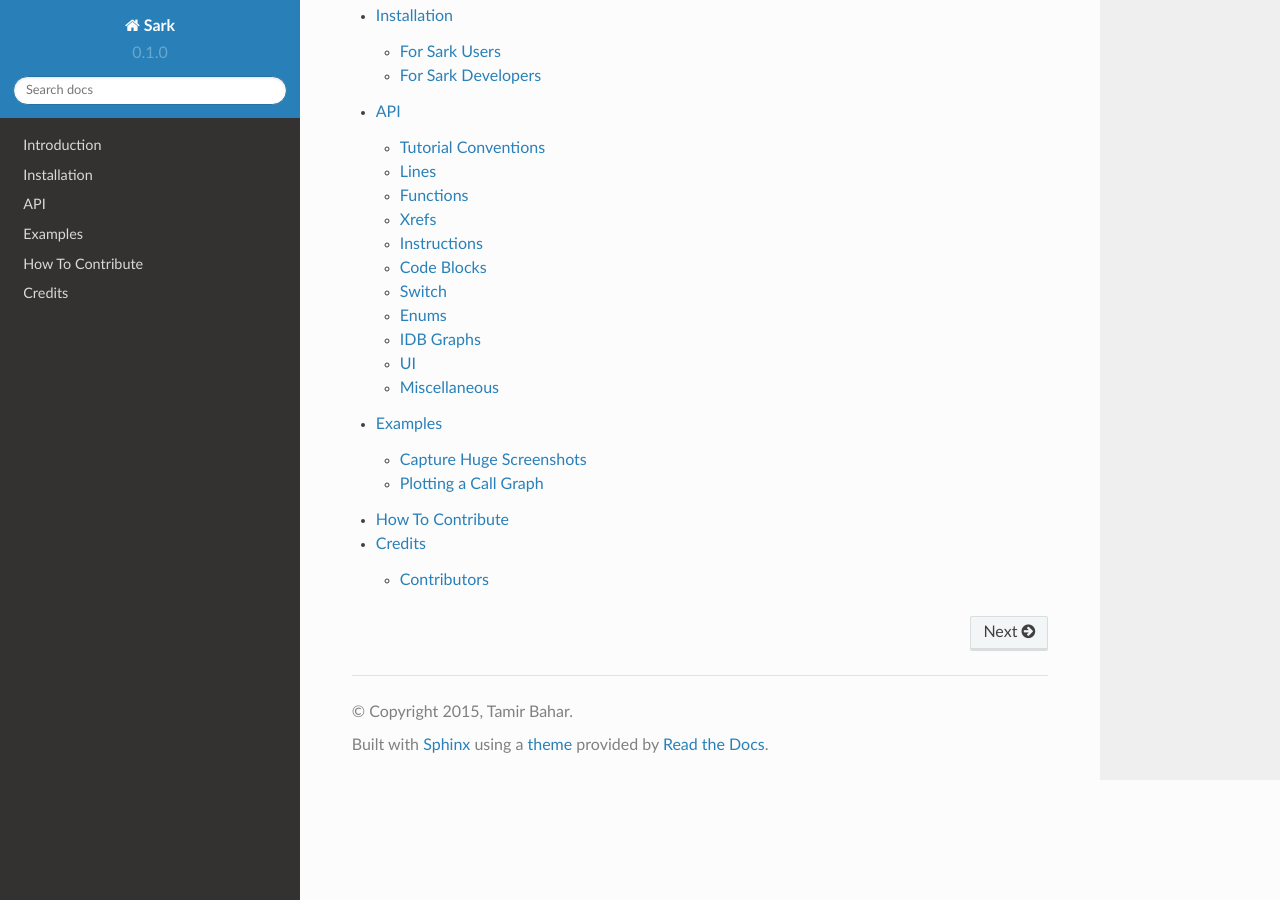
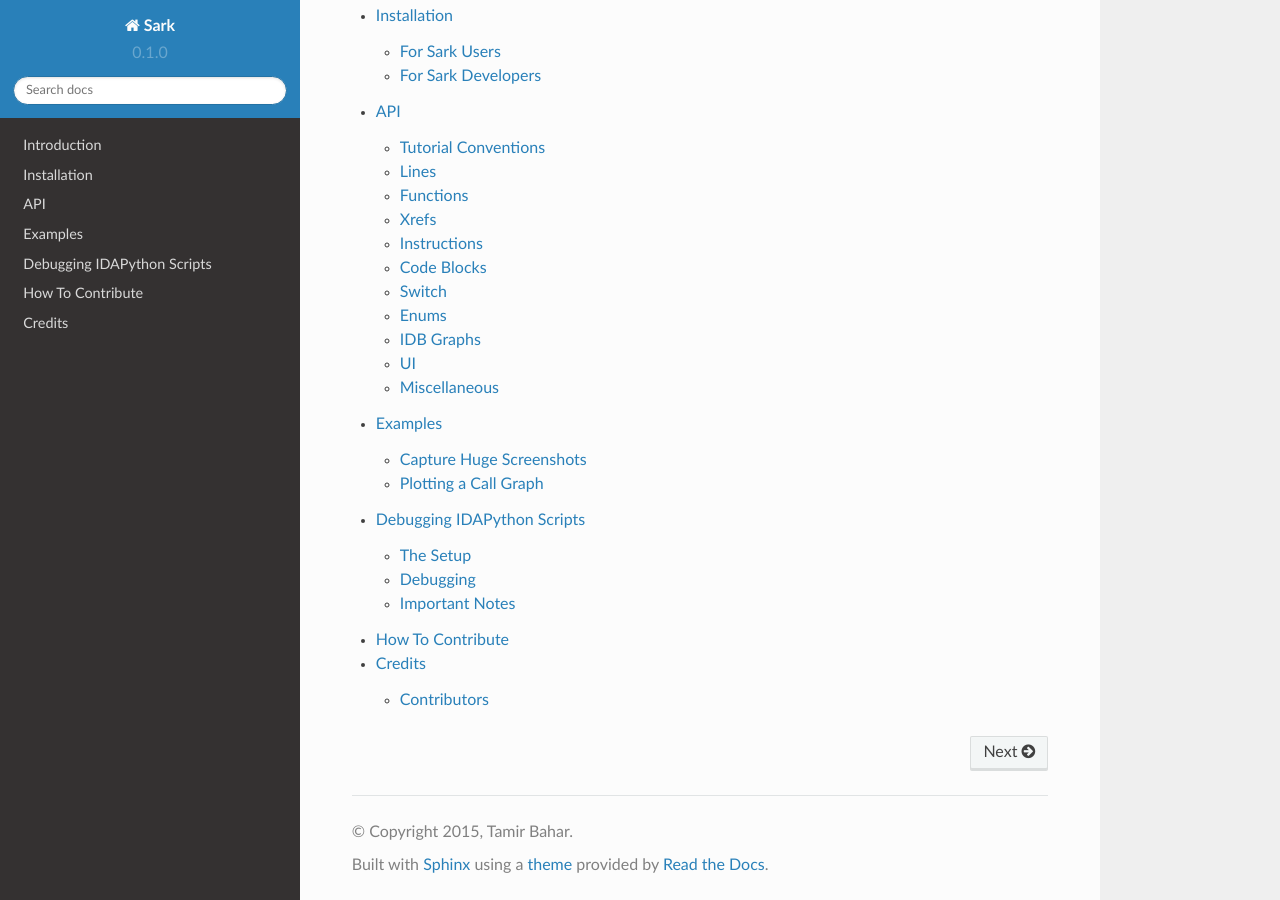
Before and after one commit to tmr232/Sark, a Sphinx documentation site: the page built from docs/index.rst, in a window 1280 px wide and 900 px high, scrolled down 1686 px. Built offline with Sphinx 7.4.7 and the Read the Docs theme 2.0.0, drawn with Linux system fonts in a browser that asks for light colours; some of the changed lines change nothing that is shown.

Commit message:
Added an IDAPython debugging mini-tutorial.

```diff
--- /dev/null
+++ b/docs/debugging.rst
@@ -0,0 +1,104 @@
+Debugging IDAPython Scripts
+===========================
+
+While IDAPython is extremely useful, it can be a bit of a hassle to debug IDA Pro plugins.
+This tutorial will give get you started on debugging IDAPython scripts and plugins
+using Python Tools for Visual Studio.
+
+
+The Setup
+---------
+
+For this tutorial, we will be using the following software:
+
+#. `IDA Pro 6.8`_
+#. `Visual Studio Community 2013`_
+#. `Python Tools for Visual Studio 2.1`_, documentation can be found `here <https://github.com/Microsoft/PTVS/wiki>`_.
+
+And an IDA Plugin:
+
+.. code:: python
+
+    import idaapi
+    import ptvsd
+
+    try:
+        # Enable the debugger. Raises exception if called more than once.
+        ptvsd.enable_attach(secret="IDA")
+    except:
+        pass
+
+
+    def raise_exception():
+        raise RuntimeError("Plugin raised an exception to demonstrate debugging.")
+
+
+    def uses_existing_breakpoint():
+        # Set a breakpoint here for the debugger to catch.
+        pass
+
+
+    class DebugPlugin(idaapi.plugin_t):
+        flags = idaapi.PLUGIN_PROC
+        comment = "Debugging Sampler"
+        help = "Debugging Sampler"
+        wanted_name = "Debugging Sampler"
+        wanted_hotkey = ""
+
+        def init(self):
+            idaapi.add_hotkey("Shift+D,1", raise_exception)
+            idaapi.add_hotkey("Shift+D,2", uses_existing_breakpoint)
+            return idaapi.PLUGIN_KEEP
+
+        def term(self):
+            pass
+
+        def run(self, arg):
+            pass
+
+
+    def PLUGIN_ENTRY():
+        return DebugPlugin()
+
+
+Debugging
+---------
+
+#. Write the plugin code into a ``debug_plugin.py`` in IDA's plugins directory.
+#. Start IDA and load an IDB
+#. In Visual Studio (with the plugin file open), use ``DEBUG->Attack to process``
+
+    .. image:: media/debugging/debugging_menu.PNG
+
+
+#. In the dialog, select ``idaq.exe`` and click ``Attach``
+
+    .. image:: media/debugging/attach_dialog.PNG
+
+
+#. We are now attached, but before any breakpoints can take effect, you need to break into the code.
+   To do this, use the ``Shift+D,1`` hotkey to raise an exception in the plugin.
+   If all went well, you will see this popup in VS:
+
+    .. image:: media/debugging/break.PNG
+
+
+#. Click break, and have fun debugging. Once you resume execution, all the breakpoints you set will
+   take effect. Set a breakpoint in ``uses_existing_breakpoint()`` resume execution, then press
+   ``Shift+D, 2`` to see it in action.
+
+#. Have fun debugging!
+
+Important Notes
+---------------
+
+#. When the debugging, IDA will be frozen.
+#. Breakpoints can only be changed when the debugger is active.
+#. (At least) for this demo, load an IDB prior to attaching the debugger.
+
+If you find any issues with the tutorial, please submit them `here <https://github.com/tmr232/Sark/issues>`_.
+
+
+.. _`IDA Pro 6.8`: https://www.hex-rays.com/products/ida/index.shtml
+.. _`Visual Studio Community 2013`: https://www.visualstudio.com/en-us/products/visual-studio-community-vs.aspx
+.. _`Python Tools for Visual Studio 2.1`: https://pytools.codeplex.com/releases
--- a/docs/index.rst
+++ b/docs/index.rst
@@ -54,5 +54,6 @@
    Installation
    api/index
    examples/index
+   debugging
    CONTRIBUTING
    AUTHORS
```
